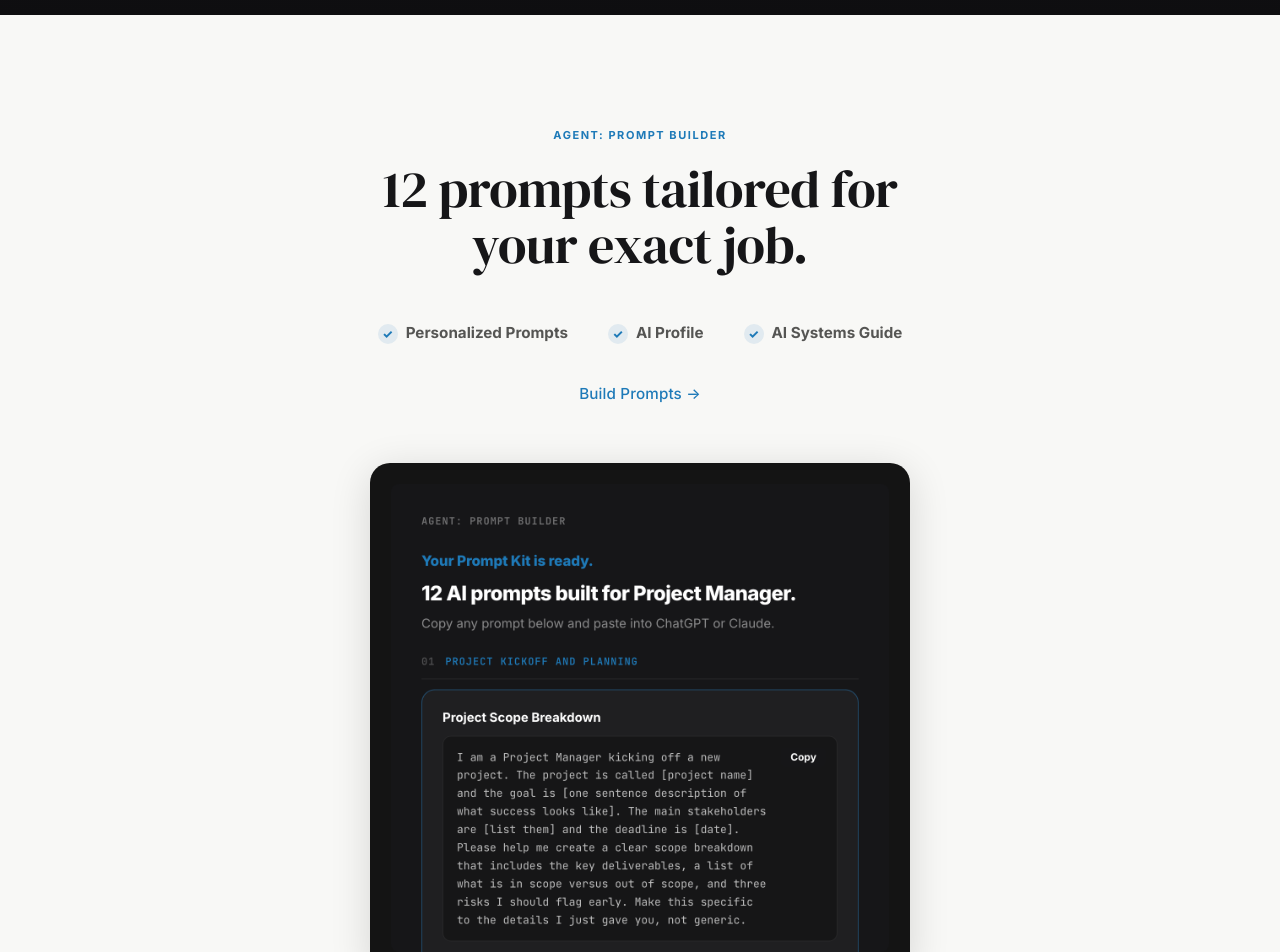
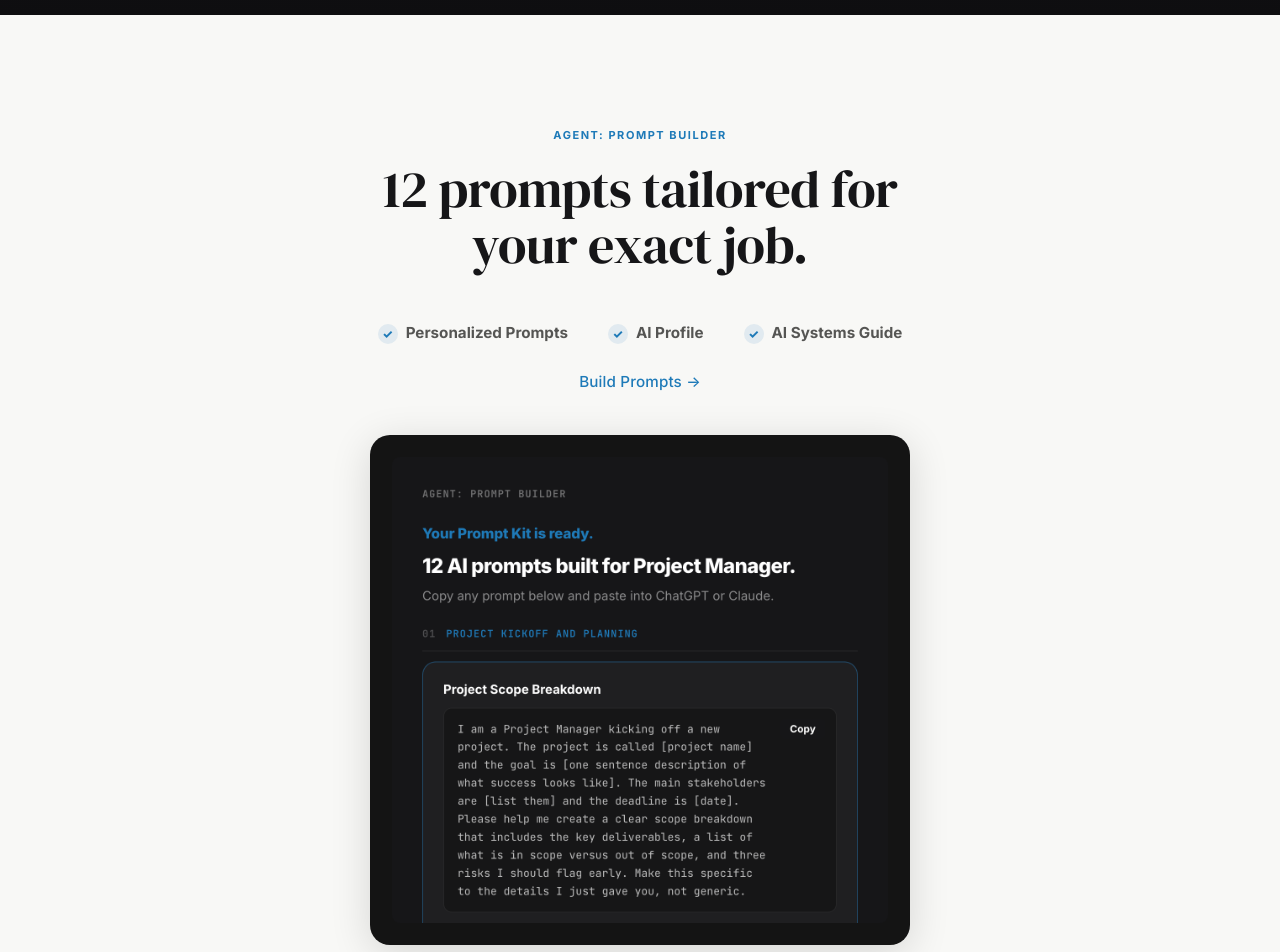
Before and after one commit to coolcalvin457-tech/agent-timesaver-nextjs, a Next.js app: page / in a window 1280 px wide. Shown: the part 1320-2272 px from the top of the page. Built offline with nearby package versions, Linux system fonts and the light colour scheme.

Commit message:
Stronger hover border, tighten spacing in Prompt Builder section

```diff
--- a/app/globals.css
+++ b/app/globals.css
@@ -2531,7 +2531,7 @@ input, textarea {
   padding: 20px;
   box-shadow: 0 8px 40px rgba(0, 0, 0, 0.14);
   text-decoration: none;
-  border: 1px solid transparent;
+  border: 2px solid transparent;
   transition: border-color 0.2s ease, box-shadow 0.2s ease, transform 0.2s ease;
 }
 
@@ -2542,8 +2542,8 @@ input, textarea {
 }
 
 .prompt-builder-screenshot-wrap:hover {
-  border-color: var(--cta);
-  box-shadow: 0 8px 32px rgba(30, 122, 184, 0.15);
+  border-color: #4da3e0;
+  box-shadow: 0 8px 32px rgba(30, 122, 184, 0.25);
   transform: translateY(-3px);
 }
 
--- a/app/page.tsx
+++ b/app/page.tsx
@@ -66,7 +66,7 @@ export default function Home() {
           <div className="container">
 
             {/* Centered header */}
-            <div style={{ maxWidth: "880px", margin: "0 auto", textAlign: "center", marginBottom: "56px" }}>
+            <div style={{ maxWidth: "880px", margin: "0 auto", textAlign: "center", marginBottom: "40px" }}>
               <div className="eyebrow" style={{ marginBottom: "16px" }}>AGENT: Prompt Builder</div>
               <h2
                 className="heading-1"
@@ -77,7 +77,7 @@ export default function Home() {
               </h2>
 
               {/* Compact horizontal kit items */}
-              <div className="prompt-builder-kit-row" style={{ marginBottom: "36px" }}>
+              <div className="prompt-builder-kit-row" style={{ marginBottom: "24px" }}>
                 <div className="prompt-builder-kit-pill">
                   <span className="kit-item-check" style={{ fontSize: "0.75rem" }}>✓</span>
                   <span><strong>Personalized Prompts</strong></span>
```
